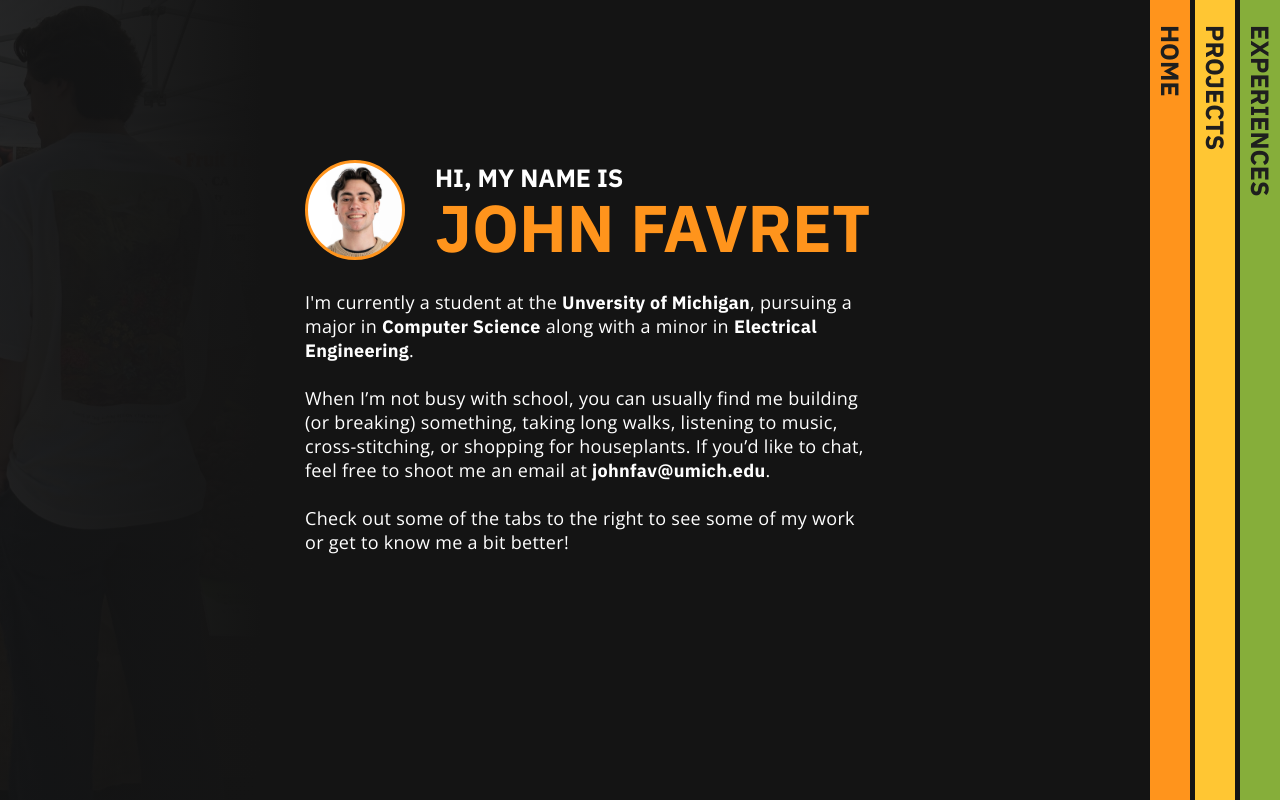
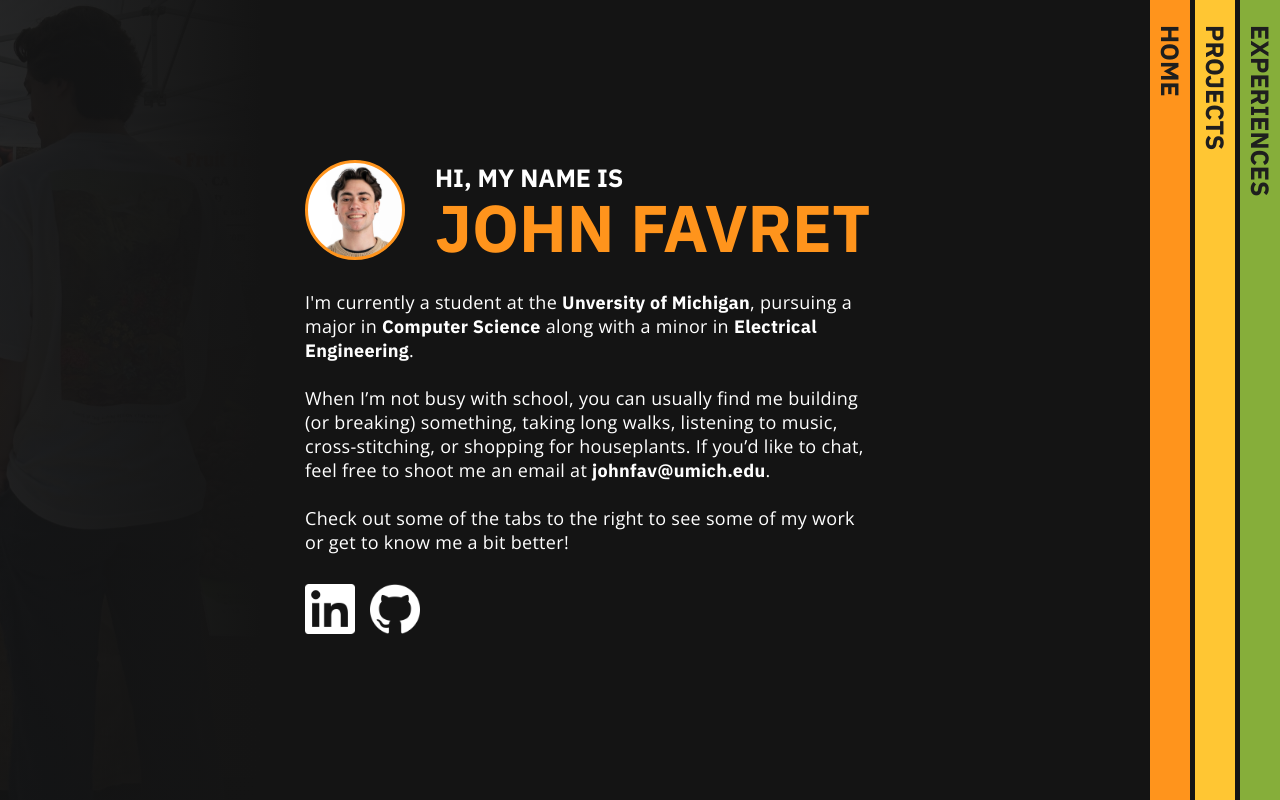
Before and after one commit to johnfav03/Personal-Website-v4, a Vue app: page /#2 in a window 1280 px wide. Built offline with nearby package versions, Linux system fonts and the light colour scheme; no server answers; a web font is replaced by a local one.

Commit message:
added li and gh links

```diff
--- a/src/App.vue
+++ b/src/App.vue
@@ -26,7 +26,12 @@
                     <strong>johnfav@umich.edu</strong>.<br><br>
 
                     Check out some of the tabs to the right to see
-                    some of my work or get to know me a bit better!</p>
+                    some of my work or get to know me a bit better!
+                    </p>
+                    <div class="icon-cont">
+                        <a href="https://www.linkedin.com/in/johnfav" target="_blank"><img src="/li-logo.png" alt="LinkedIn"></a>
+                        <a href="https://github.com/johnfav03" target="_blank"><img src="/gh-logo.png" alt="GitHub"></a>
+                    </div>
             </div>
         </div>
         <div class="img-cont">
@@ -424,6 +429,16 @@
         justify-content: center;
         height: 100%;
     }
+    .icon-cont {
+        width: 100%;
+        height: 50px;
+        margin-top: 30px;
+    }
+    .icon-cont img {
+        height: 100%;
+        aspect-ratio: 1/1;
+        margin-right: 15px;
+    }
     .img-cont {
         z-index: 0;
     }
```
Also changed, not shown: public/gh-logo.png (added), public/li-logo.png (added).
